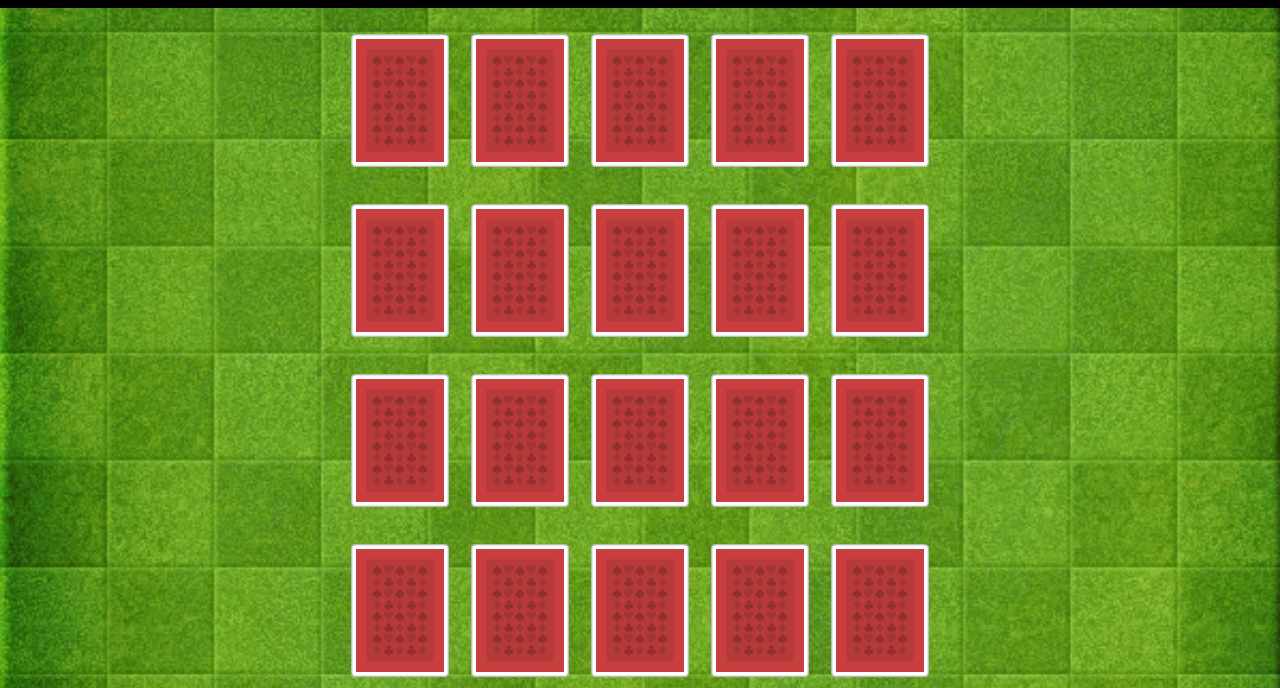
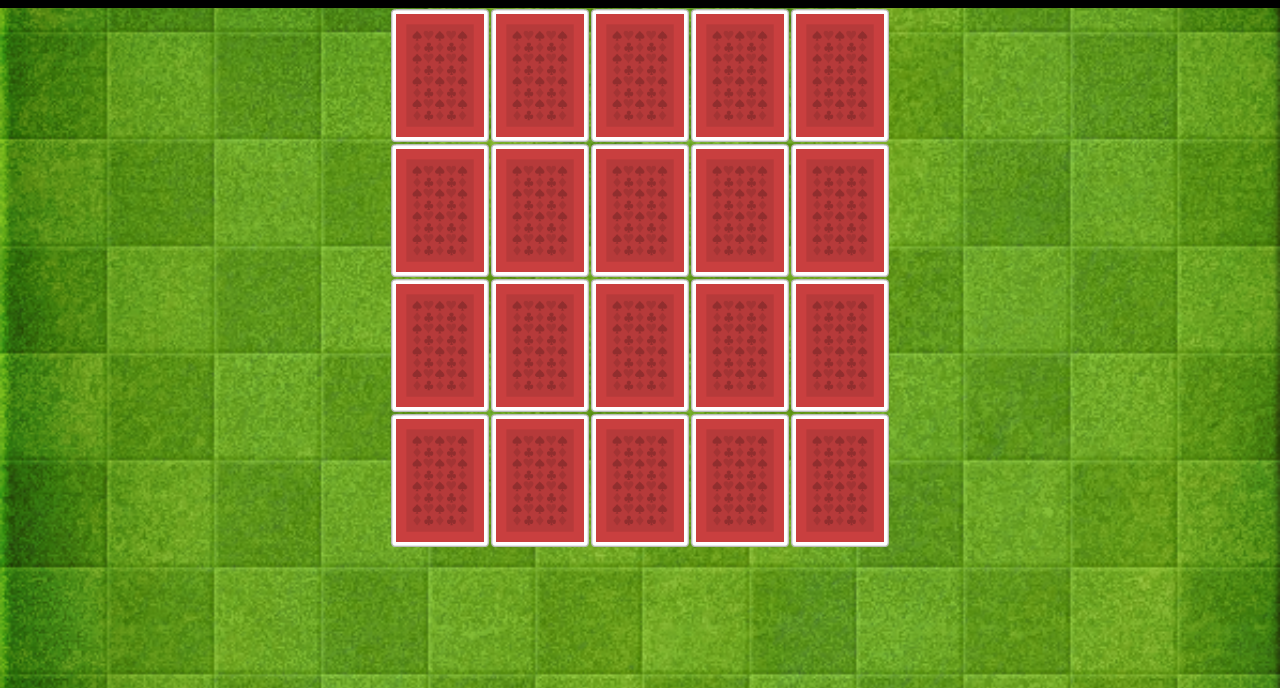
Before and after one commit to Code-Institute-Submissions/milestone-project-208, a plain HTML site: page index.html in a window 1280 px wide. Shown: the part 112-800 px from the top of the page. Drawn offline with nearby package versions, Linux system fonts and the light colour scheme.

Commit message:
updated the card cells to contain a div of class background-img and changed the cardBack image to be a CSS background

```diff
--- a/assets/css/style.css
+++ b/assets/css/style.css
@@ -101,15 +101,23 @@ a {
 
 .card-table {
     margin: auto;
+    /* height: 700px;
+    min-width: 600px; */
 }
 
-.card-cell {
-    width: 20%;
+.background-img {
+    background: url("../images/cardBack_red2.png");
+    background-position: center center;
+    background-repeat: no-repeat;
+    background-size: contain;
+
+    margin: 10px;
+    margin-top: 25px;
+    height: 133px;
+    width: 98px;
 }
 
 .card-image {
-    margin: 10px;
-    margin-top: 25px;
     width: 98px;
     height: 133px;
 }
@@ -125,8 +133,7 @@ a {
 
     /* card styles */
 
-    .card-image {
-        margin-top: 25px;
+    .card-image, .background-img {
         width: 67px;
         height: 91px;
     }
@@ -142,9 +149,7 @@ a {
 
     /* card styles */
 
-    .card-image {
-        margin: 10px;
-        margin-top: 50px;
+    .card-image, .background-img {
         width: 34px;
         height: 47px;
     }
--- a/index.html
+++ b/index.html
@@ -72,36 +72,36 @@
             </div>
             <table class="card-table">
                 <tr id="row1">
-                    <td class="card-cell turnable" id="r0c0"></td>
-                    <td class="card-cell turnable" id="r0c1"></td>
-                    <td class="card-cell turnable" id="r0c2"></td>
-                    <td class="card-cell turnable" id="r0c3"></td>
-                    <td class="card-cell turnable" id="r0c4"></td>
-                    <td class="card-cell turnable" id="r0c5"></td>
+                    <td class="card-cell turnable" id="r0c0"><div class="background-img"></div></td>
+                    <td class="card-cell turnable" id="r0c1"><div class="background-img"></div></td>
+                    <td class="card-cell turnable" id="r0c2"><div class="background-img"></div></td>
+                    <td class="card-cell turnable" id="r0c3"><div class="background-img"></div></td>
+                    <td class="card-cell turnable" id="r0c4"><div class="background-img"></div></td>
+                    <td class="card-cell turnable" id="r0c5"><div class="background-img"></div></td>
                 </tr>
                 <tr id="row2">
-                    <td class="card-cell turnable" id="r1c0"></td>
-                    <td class="card-cell turnable" id="r1c1"></td>
-                    <td class="card-cell turnable" id="r1c2"></td>
-                    <td class="card-cell turnable" id="r1c3"></td>
-                    <td class="card-cell turnable" id="r1c4"></td>
-                    <td class="card-cell turnable" id="r1c5"></td>
+                    <td class="card-cell turnable" id="r1c0"><div class="background-img"></div></td>
+                    <td class="card-cell turnable" id="r1c1"><div class="background-img"></div></td>
+                    <td class="card-cell turnable" id="r1c2"><div class="background-img"></div></td>
+                    <td class="card-cell turnable" id="r1c3"><div class="background-img"></div></td>
+                    <td class="card-cell turnable" id="r1c4"><div class="background-img"></div></td>
+                    <td class="card-cell turnable" id="r1c5"><div class="background-img"></div></td>
                 </tr>
                 <tr id="row3">
-                    <td class="card-cell turnable" id="r2c0"></td>
-                    <td class="card-cell turnable" id="r2c1"></td>
-                    <td class="card-cell turnable" id="r2c2"></td>
-                    <td class="card-cell turnable" id="r2c3"></td>
-                    <td class="card-cell turnable" id="r2c4"></td>
-                    <td class="card-cell turnable" id="r2c5"></td>
+                    <td class="card-cell turnable" id="r2c0"><div class="background-img"></div></td>
+                    <td class="card-cell turnable" id="r2c1"><div class="background-img"></div></td>
+                    <td class="card-cell turnable" id="r2c2"><div class="background-img"></div></td>
+                    <td class="card-cell turnable" id="r2c3"><div class="background-img"></div></td>
+                    <td class="card-cell turnable" id="r2c4"><div class="background-img"></div></td>
+                    <td class="card-cell turnable" id="r2c5"><div class="background-img"></div></td>
                 </tr>
                 <tr id="row4">
-                    <td class="card-cell turnable" id="r3c0"></td>
-                    <td class="card-cell turnable" id="r3c1"></td>
-                    <td class="card-cell turnable" id="r3c2"></td>
-                    <td class="card-cell turnable" id="r3c3"></td>
-                    <td class="card-cell turnable" id="r3c4"></td>
-                    <td class="card-cell turnable" id="r3c5"></td>
+                    <td class="card-cell turnable" id="r3c0"><div class="background-img"></div></td>
+                    <td class="card-cell turnable" id="r3c1"><div class="background-img"></div></td>
+                    <td class="card-cell turnable" id="r3c2"><div class="background-img"></div></td>
+                    <td class="card-cell turnable" id="r3c3"><div class="background-img"></div></td>
+                    <td class="card-cell turnable" id="r3c4"><div class="background-img"></div></td>
+                    <td class="card-cell turnable" id="r3c5"><div class="background-img"></div></td>
                 </tr>
 
             </table>
```
